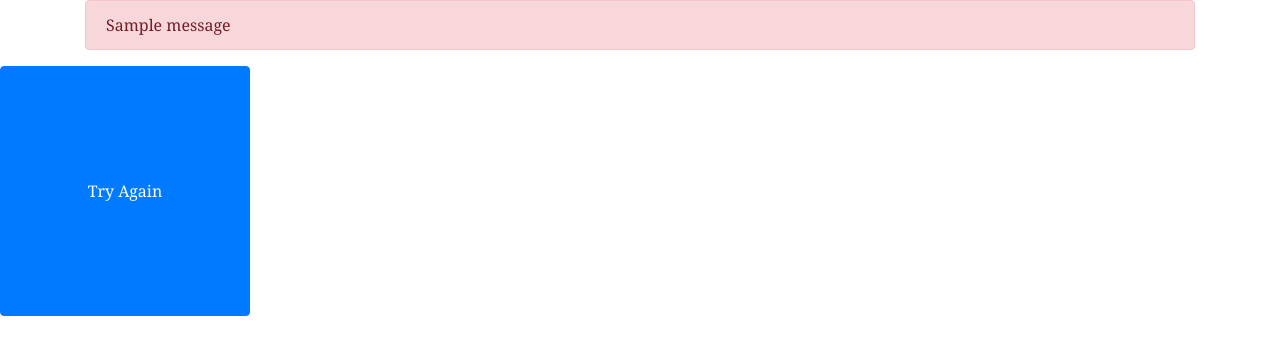
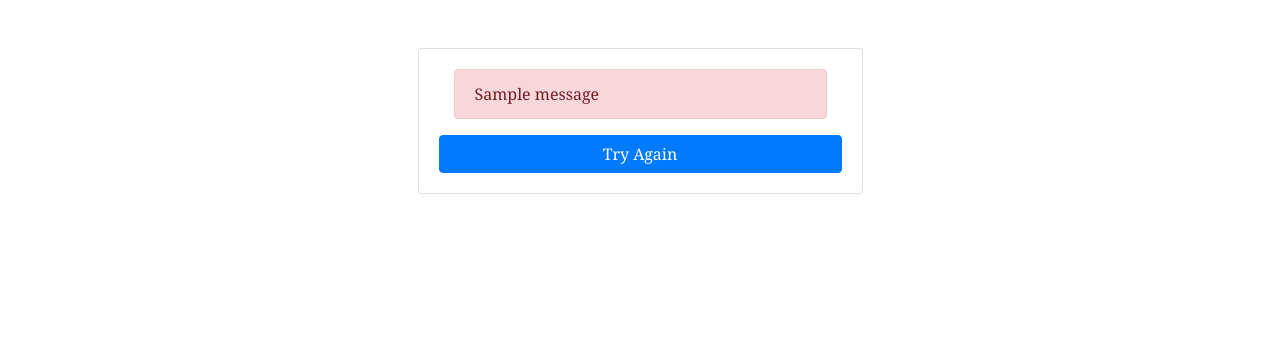
Before and after one commit to mohamed-tarek-guezguez/quizProject-Django, a Django app: page /result/ in a window 1280 px wide. Shown: the top 355 px of the page. Run offline with Django 3.2, Linux system fonts and the light colour scheme; one stand-in notice (Sample message) is shown; some libraries are stand-ins or nearby versions.

Commit message:
Update result.html

```diff
--- a/quizProject/templates/result.html
+++ b/quizProject/templates/result.html
@@ -3,15 +3,31 @@
 
 {% block content %}
 
-  <div class="container" >
-    {% for message in messages %}
-    <div class="alert alert-danger" role="alert">
-      {{message}}
+
+<div class="container">
+  <div class="row">
+    <div class="col-sm-9 col-md-7 col-lg-5 mx-auto">
+      <div class="card card-signin my-5">
+        <div class="card-body">
+
+          <div class="container" >
+            {% for message in messages %}
+            <div class="alert alert-danger" role="alert">
+              {{message}}
+            </div>
+            {% endfor %}
+          </div>
+
+          <a href="/"><button type="button" class="btn btn-primary" style="width: 100%; ">Try Again</button></a>
+
+        </div>
+      </div>
     </div>
-    {% endfor %}
   </div>
+</div>
 
-  <a href="/"><button type="button" class="btn btn-primary" style="width: 250px; height: 250px;">Try Again</button></a>
+
+
 
 
 {% endblock %}
```
